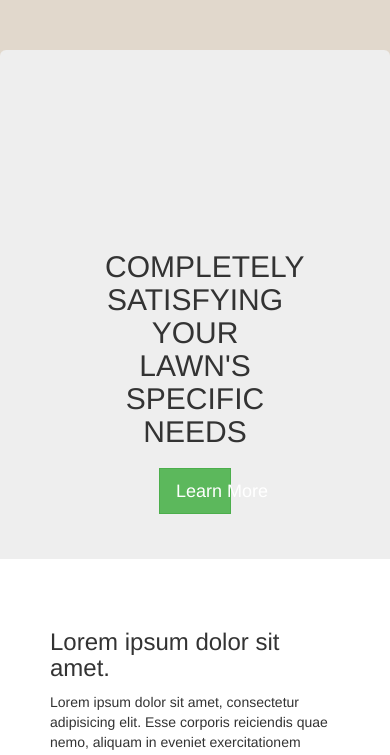
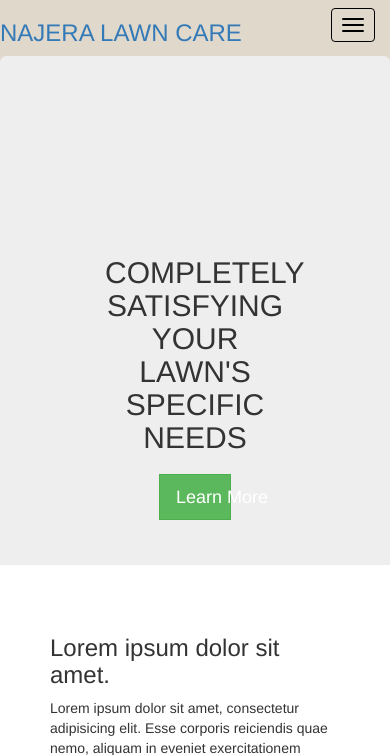
Before and after one commit to himihuang/intro, a plain HTML site: page test8.html in a window 390 px wide. Shown: the top 755 px of the page. Drawn offline with nearby package versions, Linux system fonts and the light colour scheme.

Commit message:
修改漢堡和logo

```diff
--- a/test8.html
+++ b/test8.html
@@ -23,6 +23,13 @@
 			.navbar{
 				margin-bottom:0;
 				border: none;
+			}
+			.navbar-toggle{
+				border:1px solid black;
+			}
+
+			.navbar-toggle .icon-bar{
+				background-color: black;
 			}
 
 			.nav li a{
@@ -234,19 +241,27 @@
 		<!-- nav=========================================== -->
 		<nav class="navbar navbar-light"  role="navigation">
 				<div class="navbar-header">
-					<button type="button" class="navbar-toggle" data-toggle="collapse" data-target=".navbar-ex1-collapse">
-						<span class="sr-only">選單切換</span>
-						<span class="icon-bar"></span>
-						<span class="icon-bar"></span>
-						<span class="icon-bar"></span>
-					</button>
+					<div class="row">
+						<div class="col-xs-10 hidden-sm hidden-md hidden-lg">
+								<h3 ><a href="">NAJERA LAWN CARE</a></h3>
+
+						</div>
+						<div class="col-xs-2">
+								<button type="button" class="navbar-toggle pull-right" data-toggle="collapse" data-target=".navbar-ex1-collapse">
+								<span class="sr-only">選單切換</span>
+								<span class="icon-bar"></span>
+								<span class="icon-bar"></span>
+								<span class="icon-bar"></span>
+							</button>
+						</div>
+					</div>
 				</div>
 
 				<!-- 手機隱藏選單區 -->
 				<div class="collapse navbar-collapse navbar-ex1-collapse">
 
 
-					<div class="container-fluid logo">
+					<div class="container-fluid logo hidden-xs">
 						<div class="row">
 							<div class="col-xs-12 col-sm-12">
 								<h3 class="pull-left"><a href="">NAJERA LAWN CARE</a></h3>
```
